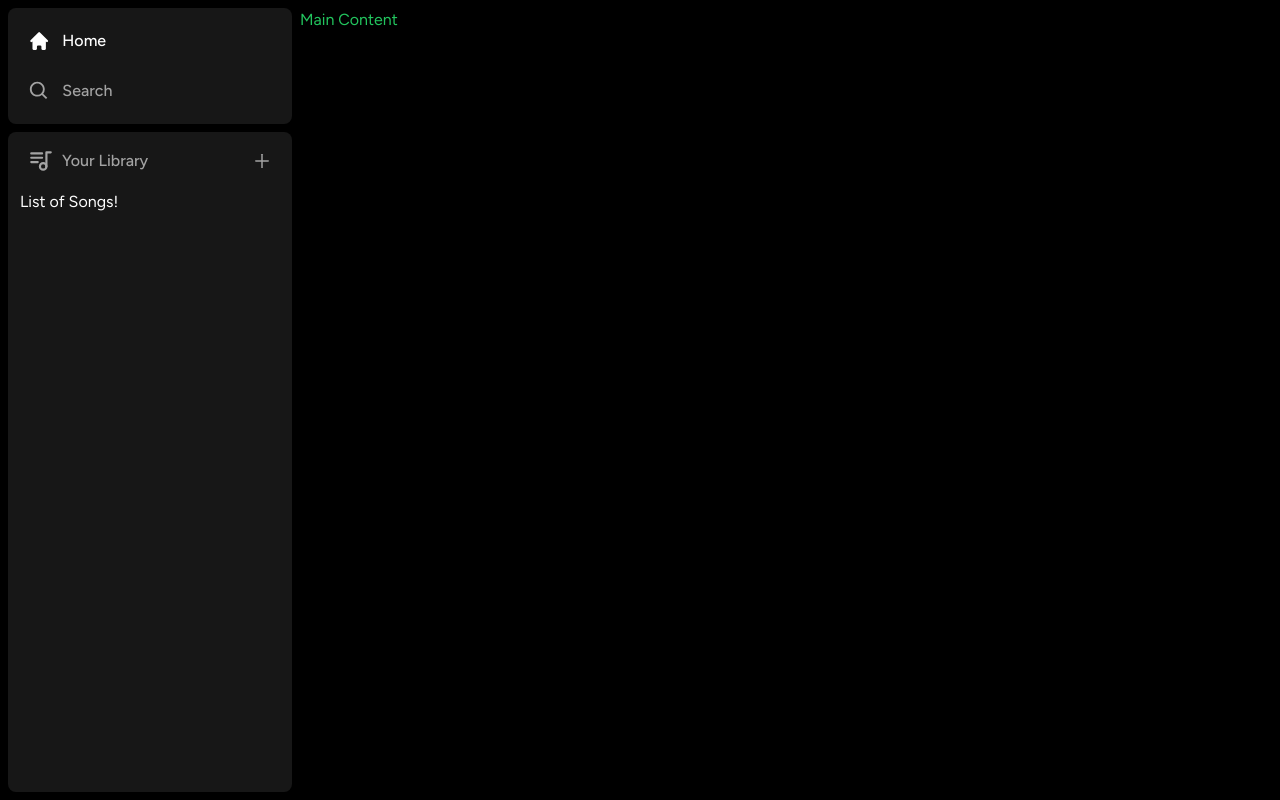
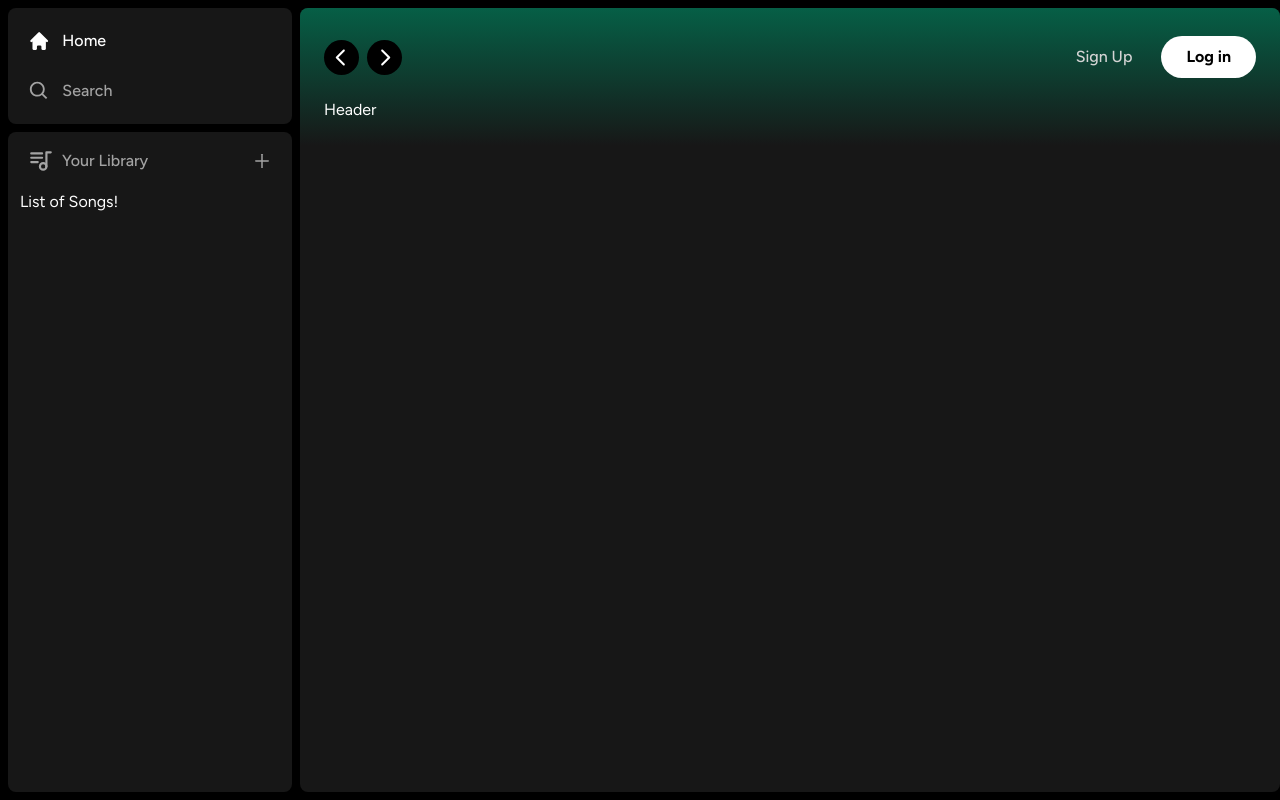
Before and after one commit to MortezaPr/Spotify-Clone, a Next.js app: page / in a window 1280 px wide. Built offline with nearby package versions, Linux system fonts and the light colour scheme.

Commit message:
add Header

```diff
--- a/app/(site)/page.tsx
+++ b/app/(site)/page.tsx
@@ -1,3 +1,9 @@
+import Header from "@/components/Header";
+
 export default function Home() {
-  return <div className="text-green-500">Main Content</div>;
+  return (
+    <div className="bg-neutral-900 rounded-lg h-full w-full overflow-hidden overflow-y-auto">
+      <Header>Header</Header>
+    </div>
+  );
 }
--- /dev/null
+++ b/components/Button.tsx
@@ -0,0 +1,25 @@
+import { forwardRef } from "react";
+import { twMerge } from "tailwind-merge";
+
+interface ButtonProps extends React.ButtonHTMLAttributes<HTMLButtonElement> {}
+
+const Button = forwardRef<HTMLButtonElement, ButtonProps>(
+  ({ className, children, disabled, type = "button", ...props }, ref) => {
+    return (
+      <button
+        type={type}
+        className={twMerge(
+          "w-full rounded-full bg-green-500 border border-transparent p-3 disabled:cursor-not-allowed disabled:opacity-50 text-black font-bold hover:opacity-75 transition",
+          className
+        )}
+        disabled={disabled}
+        ref={ref}
+      >
+        {children}
+      </button>
+    );
+  }
+);
+Button.displayName = "Button";
+
+export default Button;
--- /dev/null
+++ b/components/Header.tsx
@@ -0,0 +1,71 @@
+"use client";
+
+import { useRouter } from "next/navigation";
+import { twMerge } from "tailwind-merge";
+import { RxCaretLeft, RxCaretRight } from "react-icons/rx";
+import { HiHome } from "react-icons/hi";
+import { BiSearch } from "react-icons/bi";
+import Button from "./Button";
+import React from "react";
+
+interface HeaderProps {
+  children: React.ReactNode;
+  className?: string;
+}
+
+const Header: React.FC<HeaderProps> = ({ children, className }) => {
+  const router = useRouter();
+
+  const handleLogout = () => {
+    // handle logout
+  };
+  return (
+    <div
+      className={twMerge(
+        "h-fit bg-gradient-to-b from-emerald-800 p-6",
+        className
+      )}
+    >
+      <div className="w-full mb-4 flex items-center justify-between">
+        <div className="hidden md:flex gap-x-2 items-center">
+          <button
+            onClick={() => router.back()}
+            className="rounded-full bg-black flex items-center justify-center hover:opacity-75 transition"
+          >
+            <RxCaretLeft className="text-white" size={35} />
+          </button>
+          <button
+            onClick={() => router.forward()}
+            className="rounded-full bg-black flex items-center justify-center hover:opacity-75 transition"
+          >
+            <RxCaretRight className="text-white" size={35} />
+          </button>
+        </div>
+        <div className="flex md:hidden gap-x-2 items-center">
+          <button className="rounded-full p-2 bg-black flex items-center justify-center hover:opacity-75 transition">
+            <HiHome className="text-white" size={20} />
+          </button>
+          <button className="rounded-full p-2 bg-black flex items-center justify-center hover:opacity-75 transition">
+            <BiSearch className="text-white" size={20} />
+          </button>
+        </div>
+        <div className="flex justify-between items-center gap-x-4">
+          <>
+            <div>
+              <Button className="bg-transparent text-neutral-300 font-medium">
+                Sign Up
+              </Button>
+            </div>
+            <div>
+              {" "}
+              <Button className="bg-white px-6 py-2">Log in</Button>
+            </div>
+          </>
+        </div>
+      </div>
+      {children}
+    </div>
+  );
+};
+
+export default Header;
```
